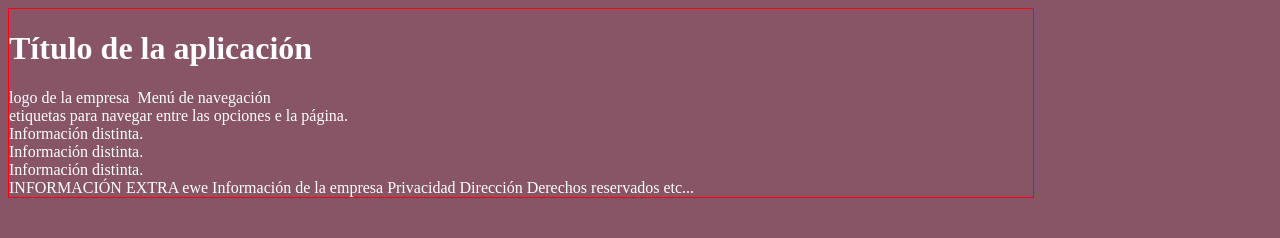
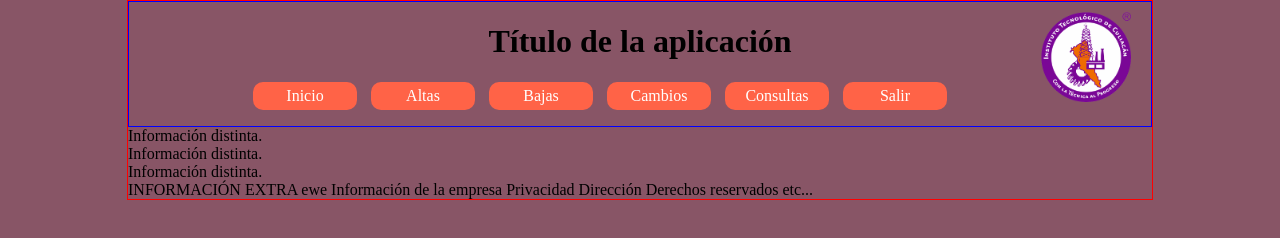
Before and after one commit to Jud1801/pw2171, a plain HTML site: page primerHTML5.html in a window 1280 px wide. Drawn offline with Linux system fonts and the light colour scheme.

Commit message:
Ejemplo02 CSS3

```diff
--- a/css/estilos.css
+++ b/css/estilos.css
@@ -17,8 +17,28 @@ body{
 	/*atributo : valor;*/
 	background: #885566; /*rgb(255,255,255) rgba(255,255,255,0.5)*/
 	border: 1px solid red;
-	color: white;
+	color: black;
 	font-size: 16px; /* (em,%) la unidad de medida estandar de las paginas es 16px, lo ponemos en base para acomodar*/
 	max-width: 1024px; /*Es el estandar para que se vea bien en la mayoria de los dispositivos*/
 
+	margin: 0px auto;
 }
+header{
+	border: 1px solid blue;
+	text-align: center;
+}
+header img{ /*los pixeles no mantienen la proporción de la imágen, se debe redimencionar desde la esquina*/
+	float: right;
+	margin: -70px 20px 0px 0px;
+	width: 90px; /*si solo se cambia el ancho, el alto se autoajusta*/
+}
+header nav ul li{
+	/*border: 1px solid tomato;*/
+	background: tomato;
+	border-radius: 10px;
+	color: white;
+	display: inline-block;
+	margin: 0px 10px 0px 0px;
+	padding: 5px 10px;
+	width: 84px;
+}
--- a/primerHTML5.html
+++ b/primerHTML5.html
@@ -8,15 +8,23 @@
 
 	<body>
 		<header>
+
 			<h1>Título de la aplicación</h1>
-			logo de la empresa
-			<img src="" alt="">
-			Menú de navegación <br>
+			<img src="img/LogoTec.png" alt="Logo Tec">
+
 			<nav>
-				etiquetas para navegar entre las opciones e la
-				página.
+				<ul>
+					<li>Inicio</li>
+					<li>Altas</li>
+					<li>Bajas</li>
+					<li>Cambios</li>
+					<li>Consultas</li>
+					<li>Salir</li>
+				</ul>
 			</nav>
+
 		</header>
+
 		<article></article> <!-- Esto es valido -->
 		<!-- <div>
 			división lógica de elementos en pantalla para lo que se me ocurra D: Esta señora no tiene orden e.e
```
Also changed, not shown: img/LogoTec.png (added), img/googlelogo.png (added).
